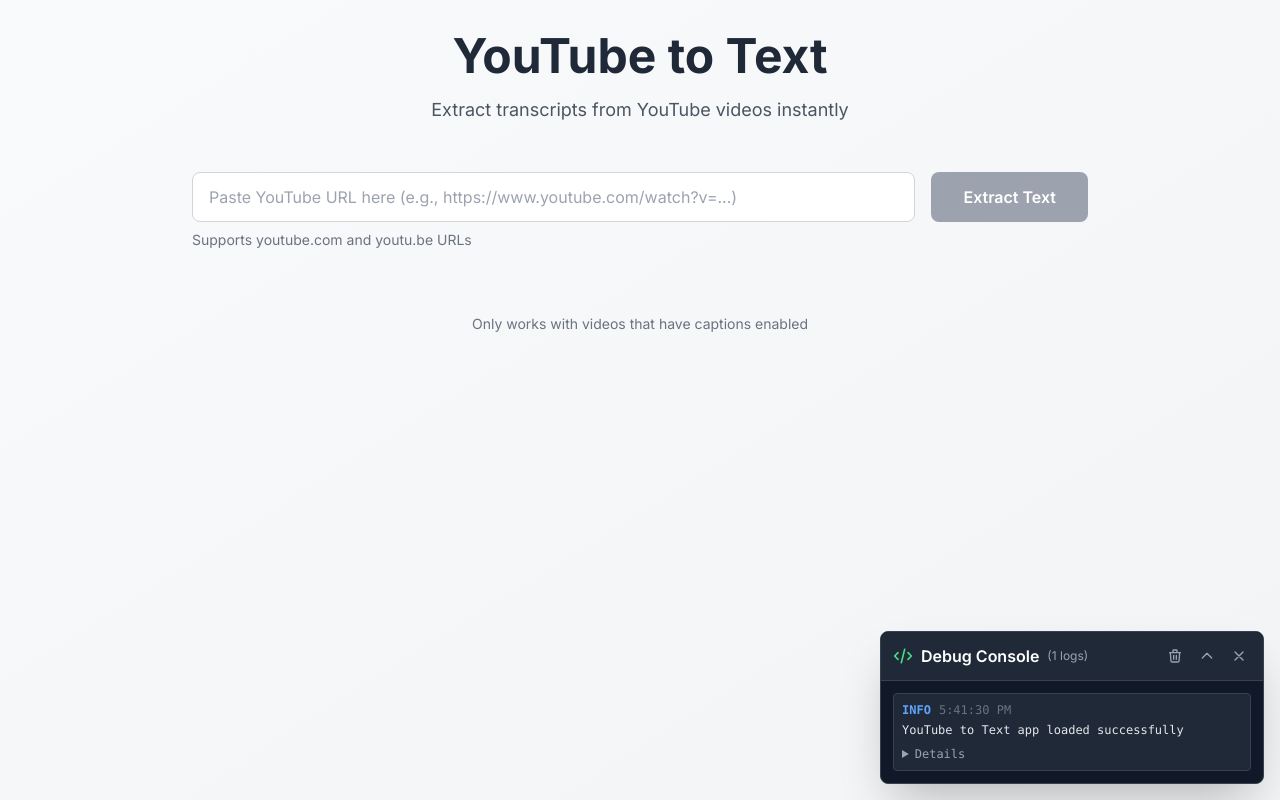
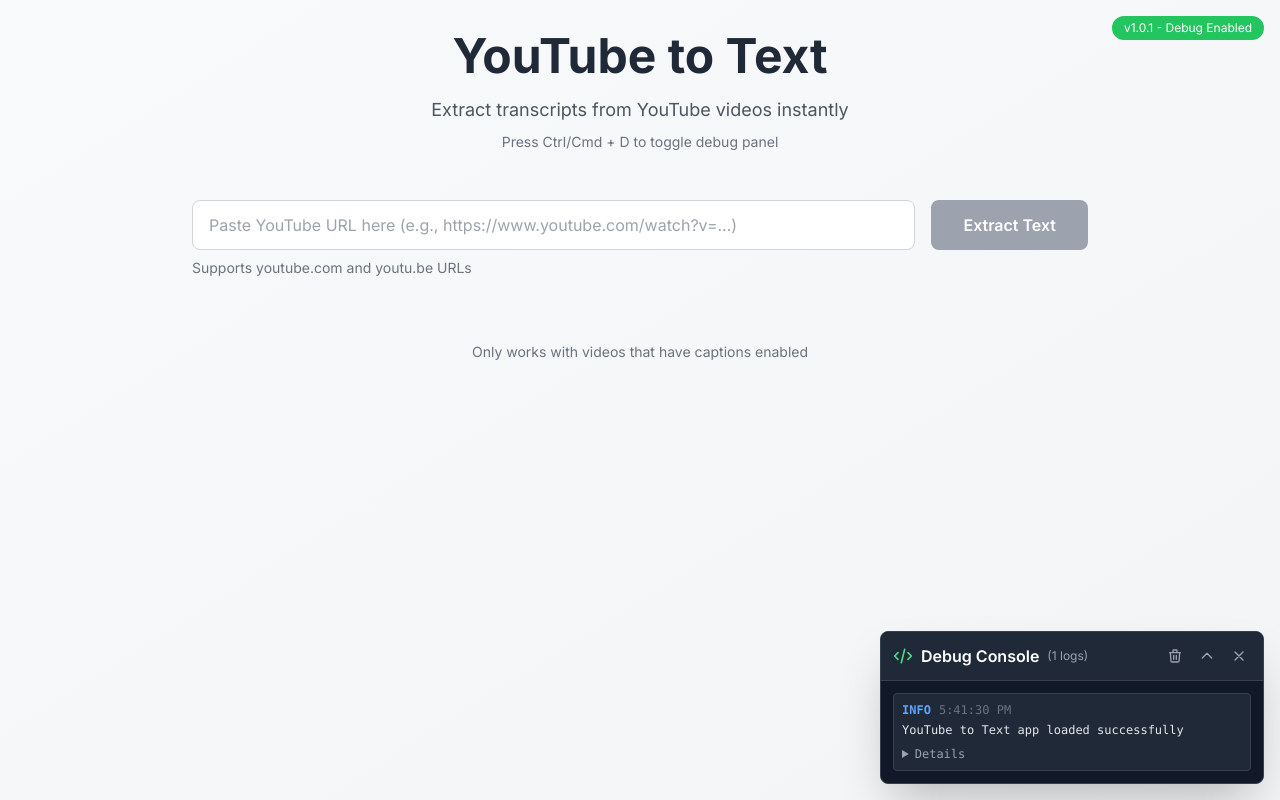
Before and after one commit to WeiProduct/youtubetotext2, a Next.js app: page / in a window 1280 px wide. Built offline with nearby package versions, Linux system fonts and the light colour scheme.

Commit message:
Add version indicator and force redeploy
- Add visible version indicator in top-right corner
- Add version API endpoint at /version
- Add instruction text for debug panel shortcut
- Force Vercel to redeploy with FORCE_DEPLOY.txt

```diff
--- a/src/app/page.tsx
+++ b/src/app/page.tsx
@@ -79,6 +79,11 @@
 
   return (
     <main className="min-h-screen bg-gradient-to-br from-gray-50 to-gray-100 dark:from-gray-900 dark:to-gray-800">
+      {/* Version indicator for debugging */}
+      <div className="fixed top-4 right-4 bg-green-500 text-white px-3 py-1 rounded-full text-xs">
+        v1.0.1 - Debug Enabled
+      </div>
+
       <div className="container mx-auto px-4 py-8">
         <header className="text-center mb-12">
           <h1 className="text-4xl md:text-5xl font-bold text-gray-800 dark:text-white mb-4">
@@ -86,6 +91,9 @@
           </h1>
           <p className="text-lg text-gray-600 dark:text-gray-300">
             Extract transcripts from YouTube videos instantly
+          </p>
+          <p className="text-sm text-gray-500 dark:text-gray-400 mt-2">
+            Press Ctrl/Cmd + D to toggle debug panel
           </p>
         </header>
 
--- /dev/null
+++ b/src/app/version/route.ts
@@ -0,0 +1,14 @@
+import { NextResponse } from 'next/server'
+
+export async function GET() {
+  return NextResponse.json({
+    version: '1.0.1',
+    lastUpdated: '2025-07-28T13:30:00Z',
+    features: {
+      debugPanel: true,
+      testPage: true,
+      debugPanelDefaultVisible: true
+    },
+    message: 'If you see this, the deployment is working correctly!'
+  })
+}
```
Also changed, not shown: FORCE_DEPLOY.txt (added).
